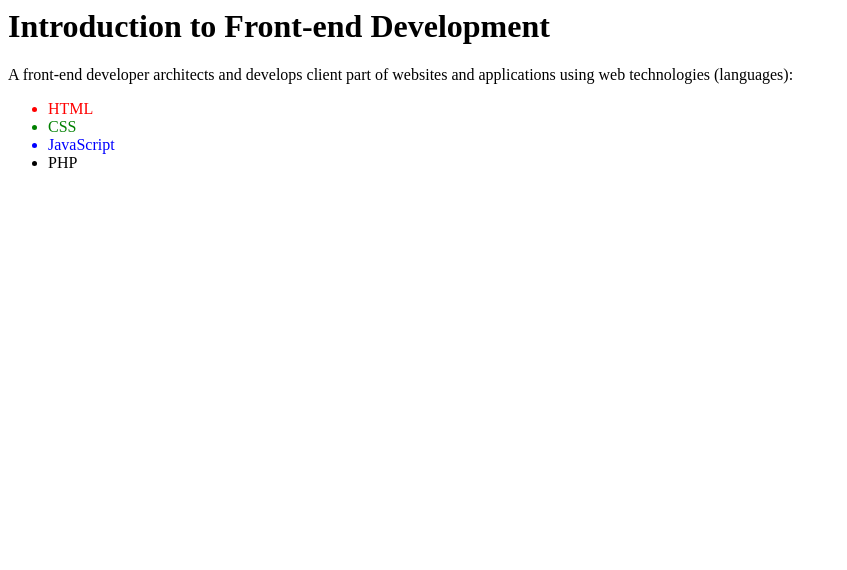
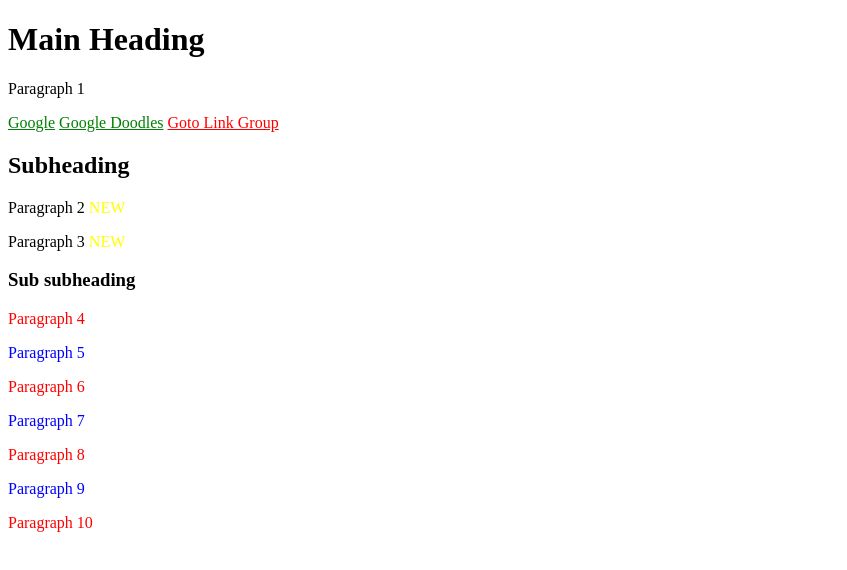
Before and after one commit to ognjencubranovic/front-end-development, a plain HTML site: page index.html in a window 1280 px wide. Shown: the whole page, without its empty margins (0-847 px from the left). Drawn offline with Linux system fonts and the light colour scheme.

Commit message:
Add files via upload

```diff
--- a/index.html
+++ b/index.html
@@ -1,13 +1,64 @@
-<h1>Introduction to Front-end Development</h1>
+<!DOCTYPE html>
+<html lang="en">
 
-<p>A front-end developer architects and develops client part of websites and applications using web technologies (languages):</p>
+<head>
+    <meta charset="UTF-8">
+    <title>Advanced CSS - Assignment 1</title>
+    <style>
+        a[href^='https://www.google.com/'] {
+            color: green;
+        }
 
-<ul>
+        a[href^='https://www.link-group.eu/'] {
+            color: red;
+        }
 
-<li style="color: red;">HTML</li>
+        #second-div p:nth-of-type(even) {
+            color: blue;
+        }
 
-<li style="color: green;">CSS</li>
+        #second-div p:nth-of-type(odd) {
+            color: red;
+        }
 
-<li style="color: blue;">JavaScript</li>
-<LI>PHP</LI>
-</ul>
+        #second-div p:last-child:hover {
+            font-style: italic;
+
+        }
+
+        #second-div p:hover:nth-of-type(10) {
+            font-style: normal;
+        }
+
+        .new {
+            color: yellow;
+            display: inline;
+        }
+    </style>
+</head>
+
+<body>
+    <h1>Main Heading</h1>
+    <p>Paragraph 1</p>
+    <a href="https://www.google.com/">Google</a>
+    <a href="https://www.google.com/doodles">Google Doodles</a>
+    <a href="https://www.link-group.eu/" target="_blank">Goto Link Group</a>
+    <div id="first-div">
+        <h2>Subheading</h2>
+        <p>Paragraph 2 <span class="new">NEW</span></p>
+        <p>Paragraph 3 <span class="new">NEW</span></p>
+        <div id="second-div">
+            <h3>Sub subheading</h3>
+            <p>Paragraph 4</p>
+            <p>Paragraph 5</p>
+            <p>Paragraph 6</p>
+            <p>Paragraph 7</p>
+            <p>Paragraph 8</p>
+			<p>Paragraph 9</p>
+            <p>Paragraph 10</p>
+        </div>
+    </div>
+
+</body>
+
+</html>
```
